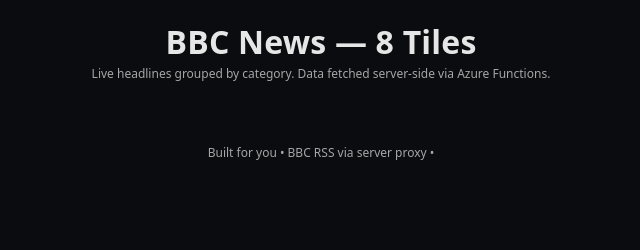
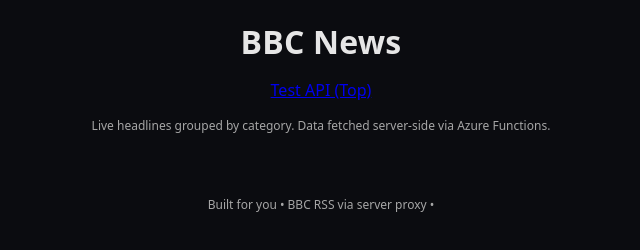
Before and after one commit to TLWolsten/bbc-news-tiles, a website: page web/index.html in a window 1280 px wide. Shown: the whole page, without its empty margins (319-959 px from the left). Drawn offline with Linux system fonts and the light colour scheme.

Commit message:
Update index.html

```diff
--- a/web/index.html
+++ b/web/index.html
@@ -26,7 +26,11 @@
 </head>
 <body>
 <header>
-<h1>BBC News — 8 Tiles</h1>
+<h1>BBC News</h1>
+  <p style="text-align:center">
+  <a href="/.netlify/functions/rss?feed=top" target="_blank">Test API (Top)</a>
+</p>
+
 <div class="meta">Live headlines grouped by category. Data fetched server‑side via Azure Functions.</div>
 </header>
 
```
